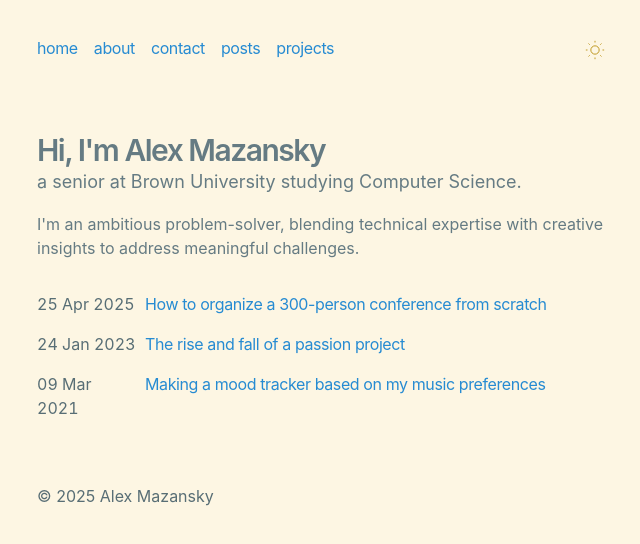
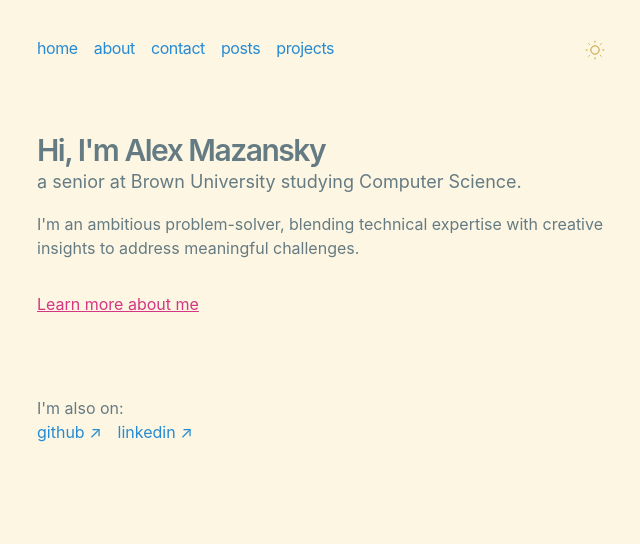
Before and after one commit to amazansky/alexmazansky.com, a Next.js app: page / in a window 1280 px wide. Shown: the top 544 px of the page, without its empty margins (315-955 px from the left). Built offline with nearby package versions, Linux system fonts and the light colour scheme.

Commit message:
finishing touches

```diff
--- a/app/components/A.tsx
+++ b/app/components/A.tsx
@@ -3,16 +3,18 @@ import Link from "next/link";
 interface AProps extends React.AnchorHTMLAttributes<HTMLAnchorElement> {
   href: string;
   children: React.ReactNode;
+  forceExternal?: boolean;
 }
 
 export default function A({
   href,
   children,
   className = "",
+  forceExternal = false,
   ...props
 }: AProps) {
   // Check if it's an internal link
-  if (href.startsWith("/")) {
+  if (href.startsWith("/") && !forceExternal) {
     return (
       <Link
         href={href}
--- a/app/components/footer.tsx
+++ b/app/components/footer.tsx
@@ -1,39 +1,25 @@
-function ArrowIcon() {
-  return (
-    <svg
-      width="12"
-      height="12"
-      viewBox="0 0 12 12"
-      fill="none"
-      xmlns="http://www.w3.org/2000/svg"
-    >
-      <path
-        d="M2.07102 11.3494L0.963068 10.2415L9.2017 1.98864H2.83807L2.85227 0.454545H11.8438V9.46023H10.2955L10.3097 3.09659L2.07102 11.3494Z"
-        fill="currentColor"
-      />
-    </svg>
-  );
-}
+import A from "./A";
 
 export default function Footer() {
   return (
-    <footer className="mb-16">
-      {/* <ul className="font-sm mt-8 flex flex-col space-x-0 space-y-2 text-neutral-600 md:flex-row md:space-x-4 md:space-y-0 dark:text-neutral-300">
+    <footer className="my-20 lg:sticky lg:top-20">
+      I'm also on:
+      <ul className="font-sm flex flex-col space-x-0 space-y-2 text-neutral-600 md:flex-row md:space-x-4 md:space-y-0 dark:text-neutral-300">
+        {/* <li>
+          <A href="/rss" forceExternal={true}>
+            rss
+          </A>
+        </li> */}
         <li>
-          <a
-            className="flex items-center transition-all hover:text-neutral-800 dark:hover:text-neutral-100"
-            rel="noopener noreferrer"
-            target="_blank"
-            href="/rss"
-          >
-            <ArrowIcon />
-            <p className="ml-2 h-7">rss</p>
-          </a>
+          <A href="https://github.com/amazansky">github</A>
         </li>
-      </ul> */}
-      <p className="mt-8 text-muted-foreground">
+        <li>
+          <A href="https://www.linkedin.com/in/alex-mazansky/">linkedin</A>
+        </li>
+      </ul>
+      {/* <p className="mt-8 text-muted-foreground">
         © {new Date().getFullYear()} Alex Mazansky
-      </p>
+      </p> */}
     </footer>
   );
 }
--- a/app/contact/page.tsx
+++ b/app/contact/page.tsx
@@ -6,7 +6,7 @@ export default function Contact() {
         <div className="prose prose-neutral dark:prose-invert">
           <p>
             Thanks for your interest in reaching out! The best way to get in
-            touch with me is by email to:
+            touch with me is by emailing:
           </p>
           <p className="font-mono text-sm px-3 py-2 rounded bg-muted">
             <strong>
--- a/app/page.tsx
+++ b/app/page.tsx
@@ -1,4 +1,4 @@
-import { BlogPosts } from "app/components/posts";
+import A from "./components/A";
 
 export default function Page() {
   return (
@@ -9,13 +9,17 @@ export default function Page() {
       <h2 className="mb-4 text-lg">
         a senior at Brown University studying Computer Science.
       </h2>
-      <p className="mb-4">
+      <p className="mb-8">
         I'm an ambitious problem-solver, blending technical expertise with
         creative insights to address meaningful challenges.
       </p>
-      <div className="my-8">
-        <BlogPosts />
-      </div>
+
+      <A
+        href="/about"
+        className="text-solarized-magenta hover:text-solarized-yellow underline"
+      >
+        Learn more about me
+      </A>
     </section>
   );
 }
```
